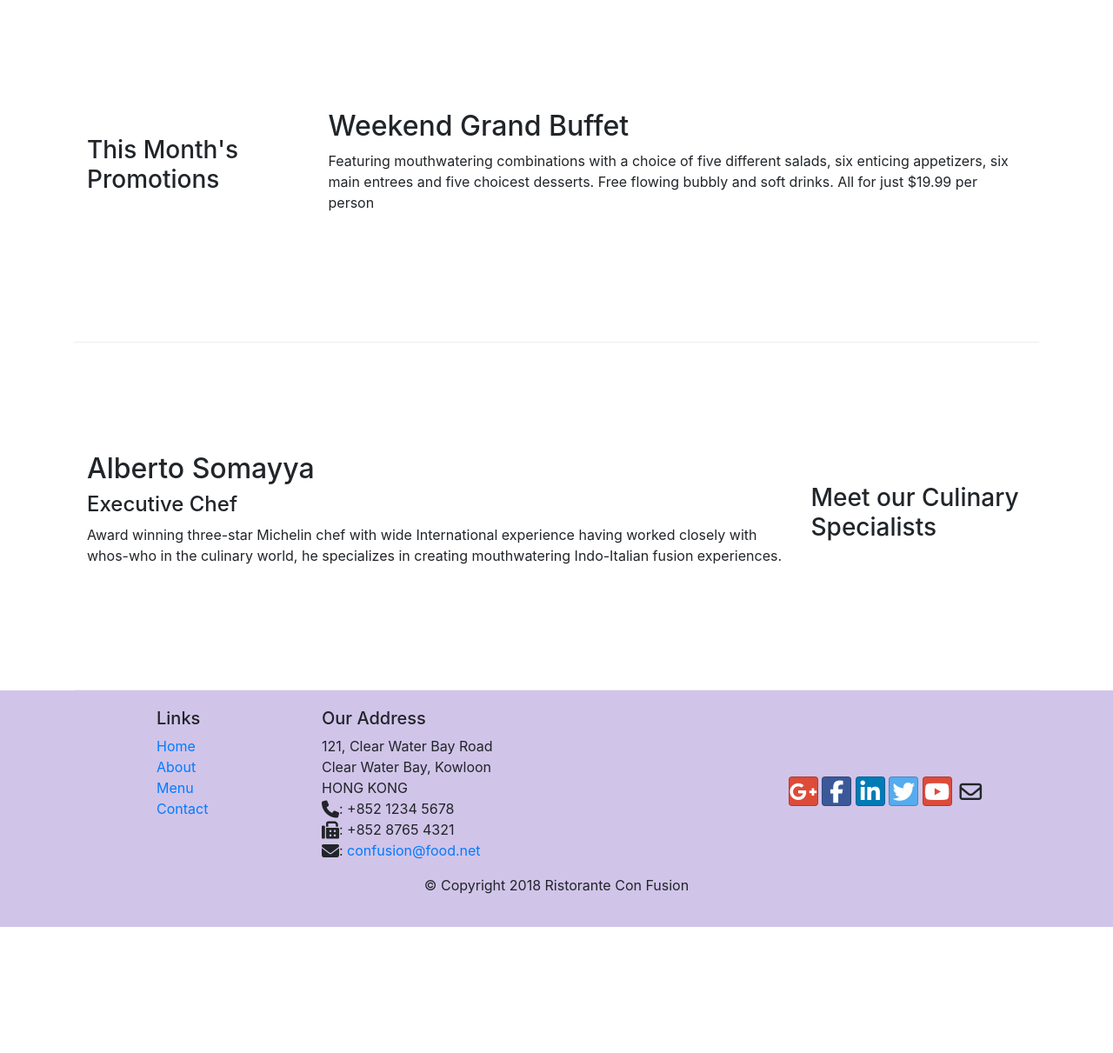
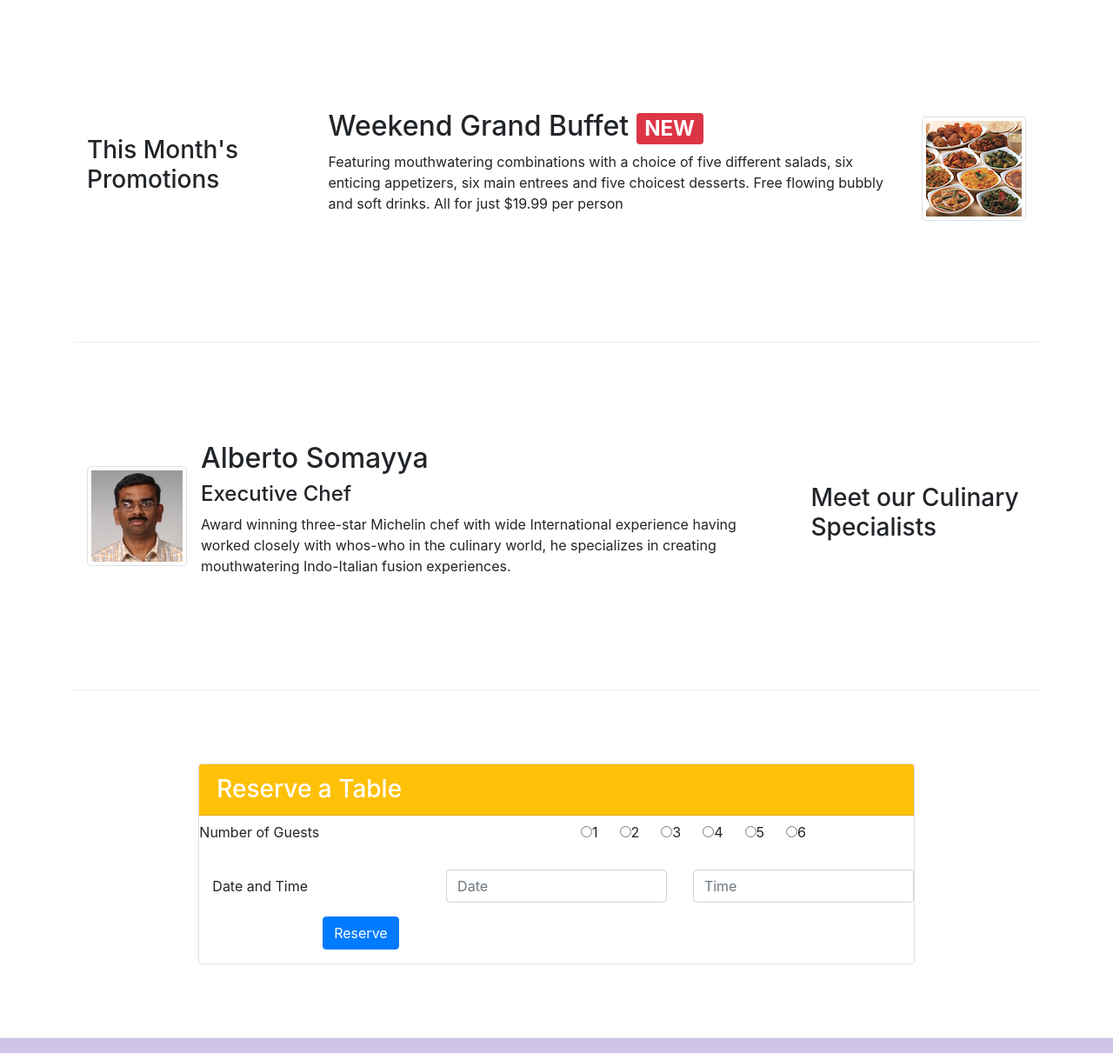
Before and after one commit to AnxhelaDecka/confusion, a website: page index.html in a window 1280 px wide. Shown: the part 740-1951 px from the top of the page at 87% size. Before the commit the page ends 1806 px from the top, so only its background shows below. Drawn offline with nearby package versions, Linux system fonts and the light colour scheme.

Commit message:
assigment 2

```diff
--- a/index.html
+++ b/index.html
@@ -21,7 +21,7 @@
             <button class="navbar-toggler" type="button" data-toggle="collapse" data-target="#Navbar">
                 <span class="navbar-toggler-icon"></span>
             </button>
-            <a class="navbar-brand mr-auto" href="#">Ristorante Con Fusion</a>
+            <a class="navbar-brand mr-auto" href="#"><img src="img/logo.png" height="30" width="41"></a>
             <div class="collapse navbar-collapse" id="Navbar">
                 <ul class="navbar-nav mr-auto">
                     <li class="nav-item active"><a class="nav-link" href="#"><span class="fa fa-home fa-lg"></span> Home </a></li>
@@ -40,8 +40,13 @@
                     <h1>Ristorante con Fusion</h1>
                     <p>We take inspiration from the World's best cuisines, and create a unique fusion experience. Our lipsmacking creations will tickle your culinary senses!</p>
                 </div>
-                <div class="col-12 col-sm">
+                <div class="col-12 col-sm align-self-center">
+                    <img src="img/logo.png" class="img-fluid">
                 </div>
+                <div class="col-12 col-sm align-self-center">
+                       <a class="btn btn-warning" href="#reserveatable" role="button" >Reserve Table</a>
+                </div>
+
             </div>
         </div>
     </header>
@@ -52,20 +57,37 @@
                 <h3>Our Lipsmacking Culinary Creations</h3>
             </div>
             <div class="col col-sm order-sm-first col-md">
-                <h2>Uthappizza</h2>
-                <p>A unique combination of Indian Uthappam (pancake) and Italian pizza, topped with Cerignola olives, ripe vine cherry tomatoes, Vidalia onion, Guntur chillies and Buffalo Paneer.</p>
+                <div class="media">
+                    <img class="d-flex mr-3 img-thumbnail align-self-center "
+                       src="img/uthappizza.png" alt="uthappizza">
+                    <div class="media-body">
+                        <h2 class="mt-0">Uthappizza <span class="badge badge-danger">HOT</span><span class="badge badge-pill badge-secondary">$4.99</span></h2>
+                        <p>A unique combination of Indian Uthappam (pancake) and Italian pizza, topped with Cerignola olives, ripe vine cherry tomatoes, Vidalia onion, Guntur chillies and Buffalo Paneer.</p>
+
+                    </div>
+                </div>
             </div>
         </div>
 
 
+
+
         <div class="row row-content align-items-center">
-            <div class="col-12 col-sm-4 col-md-3">
-                <h3>This Month's Promotions</h3>
-            </div>
-            <div class="col col-sm col-md">
-                <h2>Weekend Grand Buffet</h2>
-                <p>Featuring mouthwatering combinations with a choice of five different salads, six enticing appetizers, six main entrees and five choicest desserts. Free flowing bubbly and soft drinks. All for just $19.99 per person </p>
-            </div>
+                <div class="col-12 col-sm-4 order-sm-first col-md-3">
+                    <h3>This Month's Promotions</h3>
+                </div>
+                <div class="col col-sm order-sm-last col-md">
+                    <div class="media">
+
+                         <div class="media-body">
+                        <h2 class="mt-0">Weekend Grand Buffet <span class="badge badge-danger">NEW</span></h2>
+                        <p>Featuring mouthwatering combinations with a choice of five different salads, six enticing appetizers, six main entrees and five choicest desserts.
+                         Free flowing bubbly and soft drinks. All for just $19.99 per person </p>
+                        </div>
+                        <img class="d-flex ml-3 img-thumbnail align-self-center"
+                        src="img/buffet.png" alt="buffet">
+                    </div>
+                </div>
         </div>
 
         <div class="row row-content align-items-center">
@@ -73,11 +95,77 @@
                 <h3>Meet our Culinary Specialists</h3>
             </div>
             <div class="col col-sm order-sm-first col-md">
-                <h2>Alberto Somayya</h2>
-                <h4>Executive Chef</h4>
-                <p>Award winning three-star Michelin chef with wide International experience having worked closely with whos-who in the culinary world, he specializes in creating mouthwatering Indo-Italian fusion experiences. </p>
+                <div class="media">
+                        <img class="d-flex mr-3 img-thumbnail align-self-center"
+                        src="img/alberto.png" alt="Alberto Somayya">
+                    <div class="media-body">
+                        <h2 class="mt-0">Alberto Somayya</h2>
+                        <h4>Executive Chef</h4>
+                        <p class="d-none d-sm-block">Award winning three-star Michelin chef with wide
+                            International experience having worked closely with
+                            whos-who in the culinary world, he specializes in
+                            creating mouthwatering Indo-Italian fusion experiences.
+                            </p>
+                    </div>
+                </div>
             </div>
         </div>
+    </div>
+
+    <div id="reserveatable" class="row row-content align-items-center">
+        <div class="col-12 offset-0 col-md-8 offset-md-2">
+                <div class="card">
+                <h3 class="card-header bg-warning text-white">Reserve a Table</h3>
+                    <div class="card-block">
+                        <form>
+                            <div class="form-group row">
+                                <label for="nrofguests" class="col-12 col-sm align-self-center">Number of Guests</label>
+                                <div class="col-12 col-sm align-self-center">
+                                    <div class="btn-group" data-toggle="buttons">
+                                        <label class="btn ">
+                                            <input type="radio" name="nrofguests" value="1" autocomplete="off">1
+                                        </label>
+                                        <label class="btn ">
+                                            <input type="radio" name="nrofguests" value="2" autocomplete="off">2
+                                        </label>
+                                        <label class="btn ">
+                                            <input type="radio" name="nrofguests" value="3" autocomplete="off">3
+                                        </label>
+                                        <label class="btn ">
+                                            <input type="radio" name="nrofguests" value="4" autocomplete="off">4
+                                        </label>
+                                        <label class="btn">
+                                            <input type="radio" name="nrofguests" value="5" autocomplete="off">5
+                                        </label>
+                                        <label class="btn">
+                                            <input type="radio" name="nrofguests" value="6" autocomplete="off">6
+                                        </label>
+                                    </div>
+                                </div>
+
+                            </div>
+                            <div class="form-group row">
+                                <div class="col-12 col-sm align-self-center">
+                                    <label for="dateandtime" class="col-auto col-form-label">Date and Time</label>
+                                </div>
+                                <div class="col-12 col-sm  align-self-center">
+                                    <input type="text" class="form-control" id="date" name="date" value="" placeholder="Date">
+                                </div>
+                                    <div class="col-12 col-sm  align-self-center">
+                                    <input type="text" class="form-control" id="time" name="time" value="" placeholder="Time">
+                                </div>
+                            </div>
+                            <div class="form-group row">
+                                    <div class="offset-md-2 col-md-10">
+                                        <button type="submit" class="btn btn-primary">Reserve</button>
+                                    </div>
+                            </div>
+
+                        </form>
+                    </div>
+                </div>
+        </div>
+
     </div>
 
     <footer class="footer">
@@ -120,6 +208,8 @@
                 </div>
            </div>
         </div>
+
+
     </footer>
     <script src="node_modules/jquery/dist/jquery.slim.min.js"></script>
     <script src="node_modules/popper.js/dist/umd/popper.min.js"></script>
```
Also changed, not shown: aboutus.html (+3 -2 lines), contactus.html (+3 -2 lines), img/alberto.png (added), img/buffet.png (added), img/logo.png (added), img/uthappizza.png (added), 1 other file.
